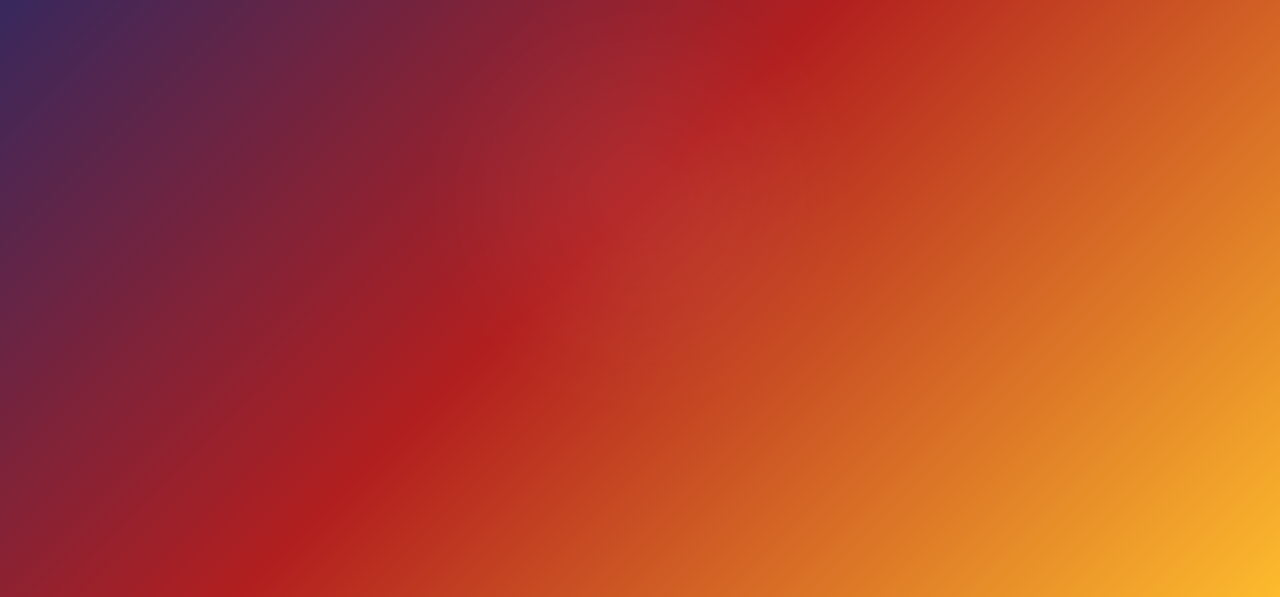
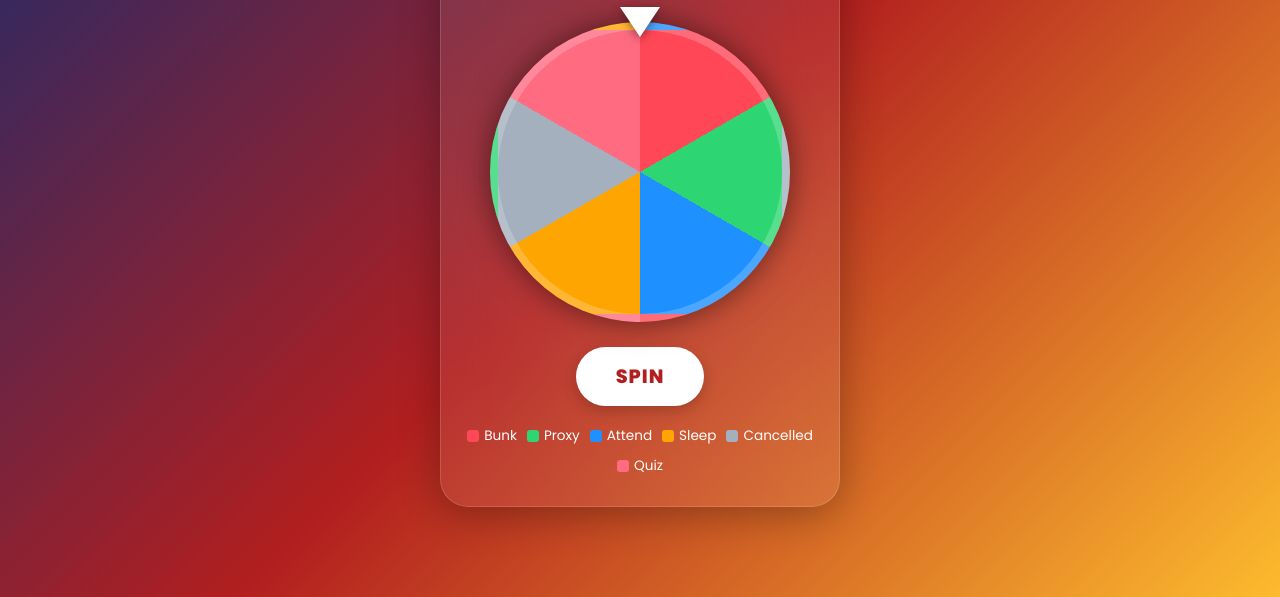
Before and after one commit to mrumairmehboob/Lecture-Lucky-spin-, a plain HTML site: page index.html in a window 1280 px wide. Shown: the part 203-800 px from the top of the page. Drawn offline with Linux system fonts and the light colour scheme.

Commit message:
Completed

```diff
--- a/index.html
+++ b/index.html
@@ -37,7 +37,7 @@
       50% { transform: scale(1.2); opacity: 0.8; }
     }
 
-  .container {
+    .container {
       width: 100%;
       max-width: 400px;
       background: rgba(255, 255, 255, 0.08);
@@ -56,18 +56,18 @@
       margin-bottom: 8px;
       font-weight: 800;
     }
-  .subtitle {
+    .subtitle {
       color: rgba(255, 255, 255, 0.8);
       font-size: 1rem;
       margin-bottom: 25px;
     }
-  .wheel-container {
+    .wheel-container {
       position: relative;
       width: 300px;
       height: 300px;
       margin: 0 auto 25px;
     }
-  .wheel {
+    .wheel {
       width: 100%;
       height: 100%;
       border-radius: 50%;
@@ -75,4 +75,127 @@
       position: relative;
       overflow: hidden;
       transition: transform 4s cubic-bezier(0.17, 0.67, 0.12, 0.99);
-      box-shadow: 0 0 30px rgba(0, 0, 0, 0
+      box-shadow: 0 0 30px rgba(0, 0, 0, 0.5);
+      background: conic-gradient(
+        #ff4757 0deg 60deg,     /* Bunk */
+        #2ed573 60deg 120deg,   /* Proxy */
+        #1e90ff 120deg 180deg,  /* Attend */
+        #ffa502 180deg 240deg,  /* Sleep */
+        #a4b0be 240deg 300deg,  /* Cancelled */
+        #ff6b81 300deg 360deg   /* Surprise Quiz */
+      );
+    }
+    /* Adding text inside segments requires a bit of complex positioning,
+       so simple color segments represent the "fates" for this visual */
+
+    .pointer {
+      position: absolute;
+      top: -15px;
+      left: 50%;
+      transform: translateX(-50%);
+      width: 0;
+      height: 0;
+      border-left: 20px solid transparent;
+      border-right: 20px solid transparent;
+      border-top: 30px solid white;
+      z-index: 10;
+      filter: drop-shadow(0px 3px 5px rgba(0,0,0,0.4));
+    }
+
+    .spin-btn {
+      background: white;
+      color: #b21f1f;
+      border: none;
+      padding: 15px 40px;
+      font-size: 1.2rem;
+      font-weight: 800;
+      font-family: 'Poppins', sans-serif;
+      border-radius: 30px;
+      cursor: pointer;
+      box-shadow: 0 5px 15px rgba(0, 0, 0, 0.2);
+      transition: all 0.2s ease;
+      text-transform: uppercase;
+      letter-spacing: 1px;
+    }
+    .spin-btn:hover {
+      transform: translateY(-2px);
+      box-shadow: 0 8px 20px rgba(0, 0, 0, 0.3);
+    }
+    .spin-btn:active {
+      transform: translateY(2px);
+      box-shadow: 0 2px 10px rgba(0, 0, 0, 0.2);
+    }
+    .spin-btn:disabled {
+      background: #ccc;
+      color: #666;
+      cursor: not-allowed;
+      transform: none;
+    }
+
+    .legend {
+      display: flex;
+      flex-wrap: wrap;
+      justify-content: center;
+      gap: 10px;
+      margin-top: 20px;
+      color: white;
+      font-size: 0.85rem;
+    }
+    .legend-item {
+      display: flex;
+      align-items: center;
+      gap: 5px;
+    }
+    .color-box {
+      width: 12px;
+      height: 12px;
+      border-radius: 3px;
+    }
+  </style>
+</head>
+<body>
+
+  <div class="container">
+    <h1>Lecture Ka Kismat 🎡</h1>
+    <p class="subtitle">Spin to find out your fate!</p>
+
+    <div class="wheel-container">
+      <div class="pointer"></div>
+      <div class="wheel" id="wheel"></div>
+    </div>
+
+    <button class="spin-btn" id="spin-btn">Spin</button>
+
+    <div class="legend">
+      <div class="legend-item"><div class="color-box" style="background:#ff4757"></div>Bunk</div>
+      <div class="legend-item"><div class="color-box" style="background:#2ed573"></div>Proxy</div>
+      <div class="legend-item"><div class="color-box" style="background:#1e90ff"></div>Attend</div>
+      <div class="legend-item"><div class="color-box" style="background:#ffa502"></div>Sleep</div>
+      <div class="legend-item"><div class="color-box" style="background:#a4b0be"></div>Cancelled</div>
+      <div class="legend-item"><div class="color-box" style="background:#ff6b81"></div>Quiz</div>
+    </div>
+  </div>
+
+  <script>
+    const wheel = document.getElementById('wheel');
+    const spinBtn = document.getElementById('spin-btn');
+    let currentRotation = 0;
+
+    spinBtn.addEventListener('click', () => {
+      // Disable button during spin
+      spinBtn.disabled = true;
+
+      // Spin anywhere between 5 to 10 full rotations (1800 to 3600 degrees) + a random offset
+      const randomDegree = Math.floor(Math.random() * 360) + 1800;
+      currentRotation += randomDegree;
+
+      wheel.style.transform = `rotate(${currentRotation}deg)`;
+
+      // Re-enable button after animation completes (matches the 4s CSS transition)
+      setTimeout(() => {
+        spinBtn.disabled = false;
+      }, 4000);
+    });
+  </script>
+</body>
+</html>
```
